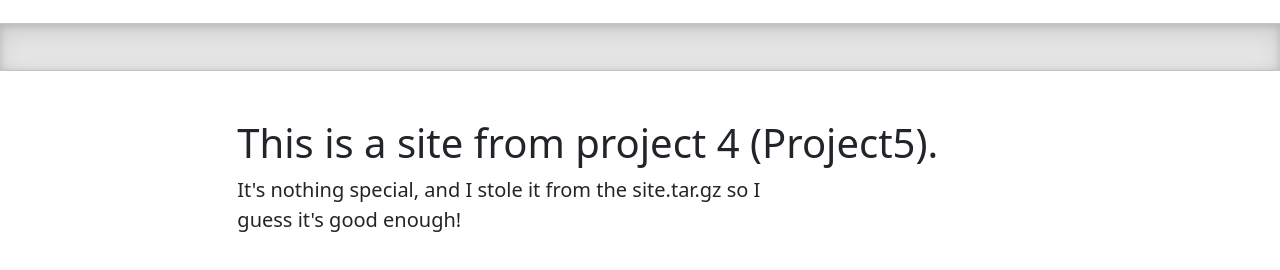
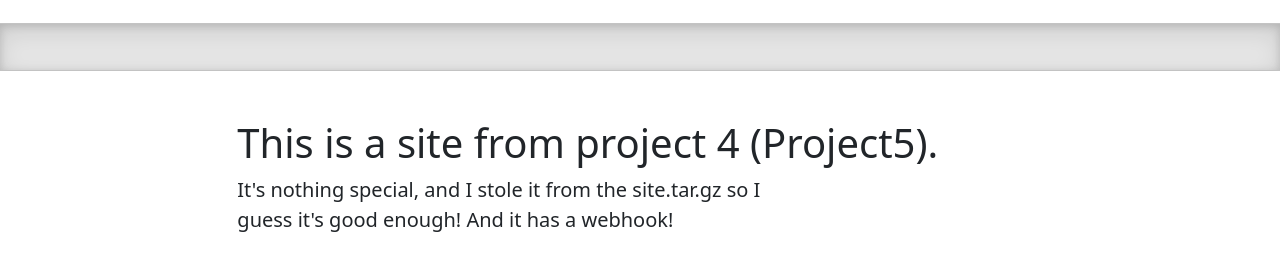
Before and after one commit to WSU-kduncan/s24cicd-Snekman23, a plain HTML site: page site/index.html in a window 1280 px wide. Shown: the part 74-344 px from the top of the page. Drawn offline with Linux system fonts and the light colour scheme.

Commit message:
Update index

```diff
--- a/site/index.html
+++ b/site/index.html
@@ -119,7 +119,7 @@
   <div class="b-example-divider"></div>
   <div class="col-lg-8 mx-auto p-4 py-md-5">
   <h1>This is a site from project 4 (Project5).</h1>
-    <p class="fs-5 col-md-8">It's nothing special, and I stole it from the site.tar.gz so I guess it's good enough!</p>
+    <p class="fs-5 col-md-8">It's nothing special, and I stole it from the site.tar.gz so I guess it's good enough! And it has a webhook!</p>
 
    </div>
     <script src="../assets/dist/js/bootstrap.bundle.min.js"></script>
```
